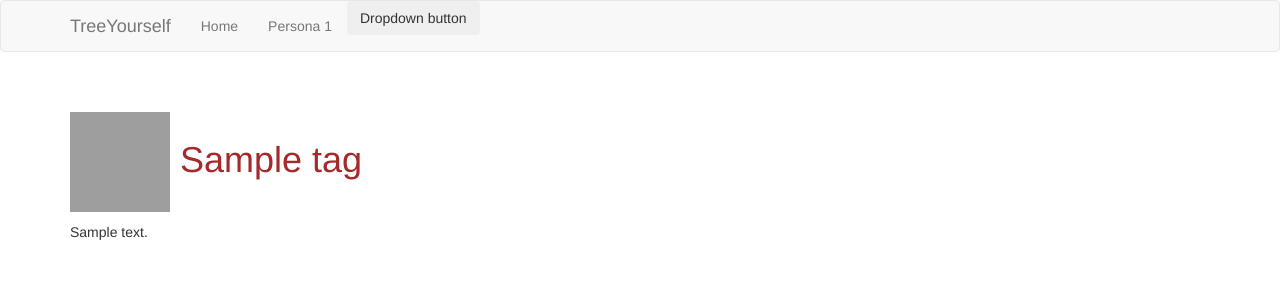
After one commit to HoergerL/TreeYourself, a Flask app: template app/templates/icon.html in a window 1280 px wide. The commit adds this page. Shown: the top 300 px of the page. Run offline with Flask 3, Linux system fonts and the light colour scheme; the template is opened without the code that fills it: most values are stand-ins (such as "Sample title", 1, 10 or a date in 2020); parts of the project's set-up code (start-up, migrations or seed data) failed here and were passed over; some libraries are stand-ins or nearby versions; grey boxes are pictures that could not be loaded.

Commit message:
add icon route template

```diff
--- a/app/routes.py
+++ b/app/routes.py
@@ -123,4 +123,5 @@ def icon(tag):
     print(result_dict)
     print(result_dict[tag])
     tag_answer = result_dict[tag]
-    return f"Tag {tag} found, just wow! Tag answer: \n" + str(tag_answer)
+    #return f"Tag {tag} found, just wow! Tag answer: \n" + str(tag_answer)
+    return render_template("icon.html", tag=tag, answer=result_dict[tag])
--- a/app/static/css/main.css
+++ b/app/static/css/main.css
@@ -8,9 +8,7 @@ area {
     background-image: url('https://cdn-icons-png.flaticon.com/512/4151/4151213.png');
     background-size: contain;
 }
-img {
-    z-index: 1;
-}
+
 
 overlay {
     position:absolute;
@@ -20,6 +18,11 @@ h1 {
     color:brown
 }
 
+.iconDescription {
+    width: 100px;
+    height: 100px;
+}
+
 .icon {
     width: 50px;
     height: 50px;
--- /dev/null
+++ b/app/templates/icon.html
@@ -0,0 +1,29 @@
+{% extends "base.html" %}
+{% import 'bootstrap/wtf.html' as wtf %}
+
+{% block app_content %}
+
+<head>
+    <link rel="stylesheet" href="{{ url_for('static', filename='css/main.css') }}">
+</head>
+
+<img src="" />
+<!-- Image Map Generated by http://www.image-map.net/ -->
+<div style="position: relative;">
+    <!-- <img id="myimage" src="{{url_for('static', filename='tree.png')}}" usemap="#image-map"> -->
+
+    <h1><a href="/icon/{{tag}}">
+            <img class="iconDescription" src="{{url_for('static', filename='icons/' + tag +'.png')}}">
+        </a>
+        {{ tag | capitalize }}
+    </h1>
+
+
+
+    <p>{{ answer }}</p>
+
+
+    {% endblock %}
+    <footer>
+        <p><a href="https://icons8.com/">powered by icon8</a></p>
+    </footer>
```
